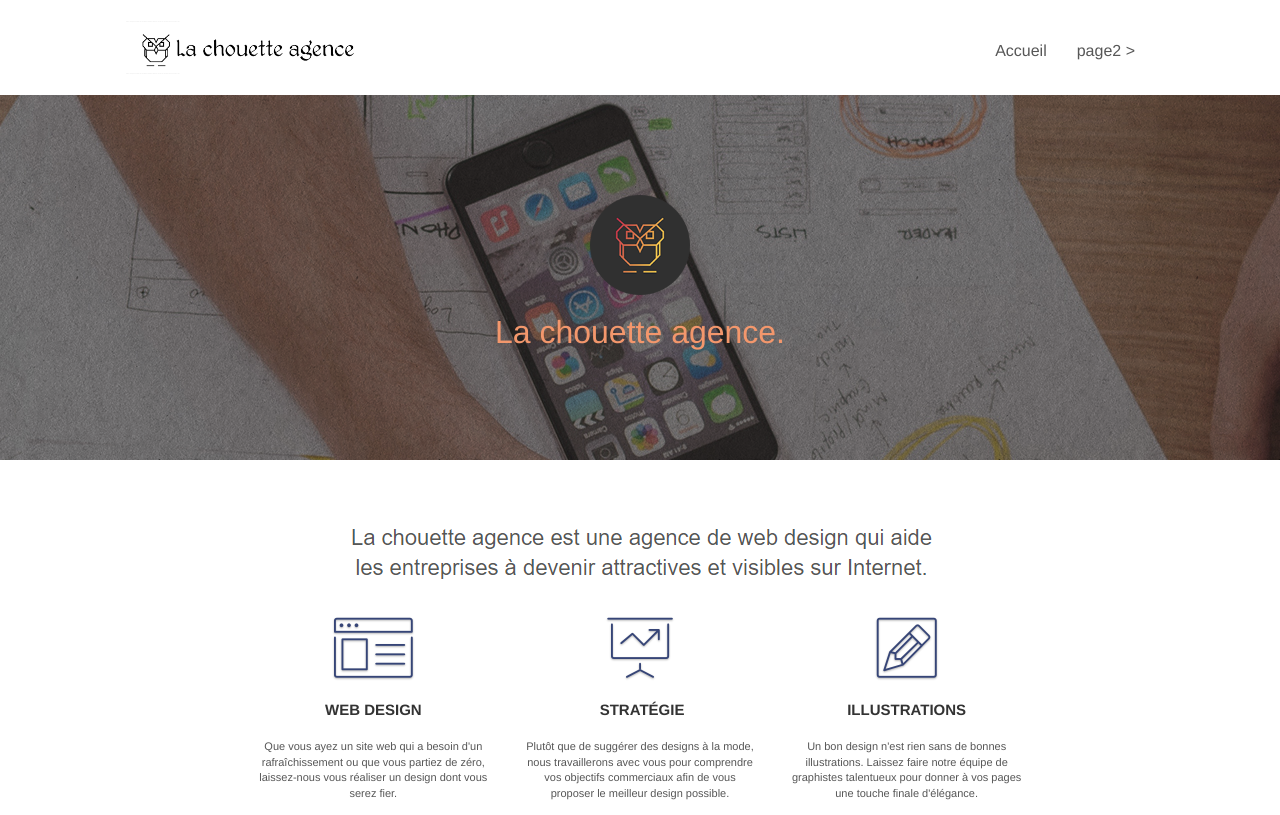
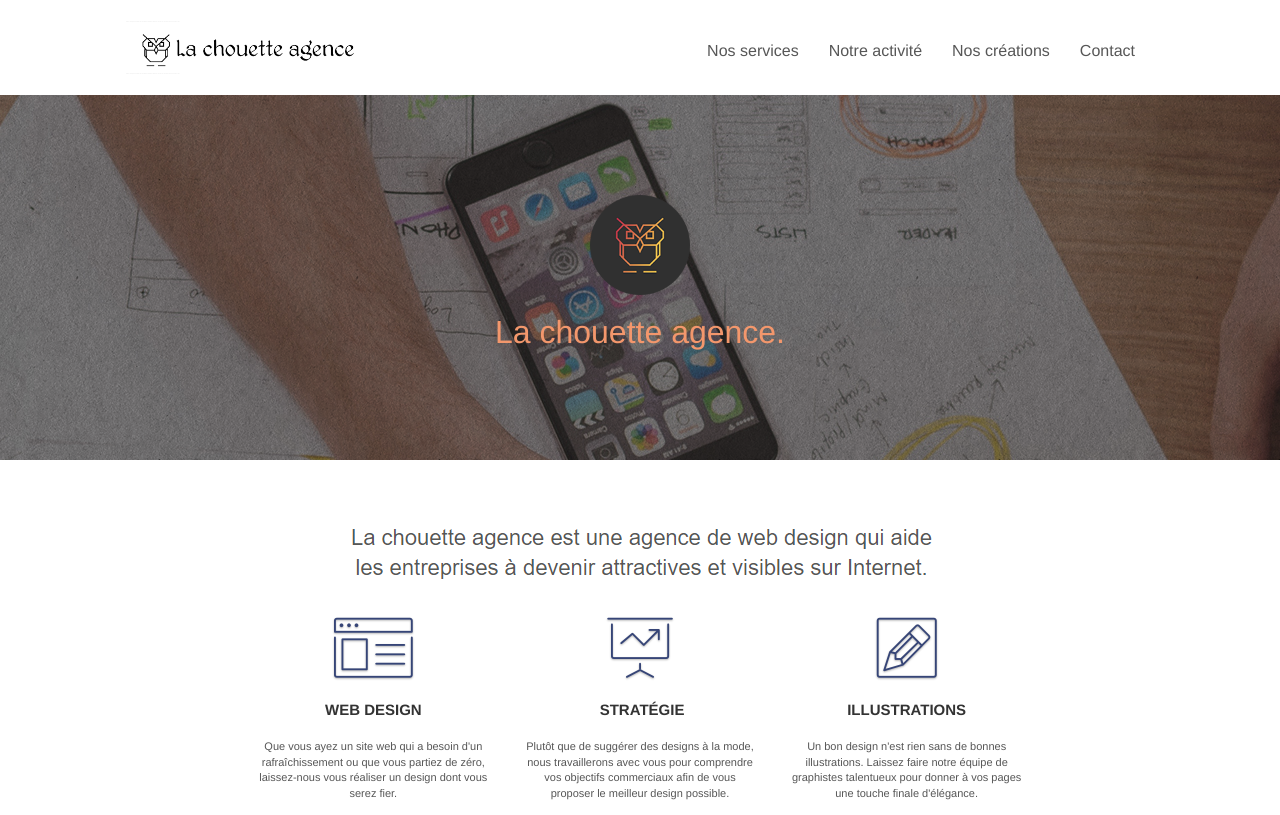
Before and after one commit to OCtest21/https---github.com-OCtest21-la_chouette_agence-optimized, a plain HTML site: page index.html in a window 1280 px wide. Shown: the top 815 px of the page. Drawn offline with Linux system fonts and the light colour scheme.

Commit message:
navigation link

```diff
--- a/index.html
+++ b/index.html
@@ -46,12 +46,16 @@
 			<div class="collapse navbar-collapse navbar-1 special-dropdown-nav">
 				<ul class="site-navigation nav navbar-nav">
 					<li>
-						<a href="index.html">Accueil</a>
+						<a href="#nos-services" title="Des services pour se démarquer sur le web">Nos services</a>
 					</li>
 					<li>
+						<a href="#notre-activite" title="Une agence web lyonnaise à votre écoute">Notre activité</a>
 					</li>
 					<li>
-						<a href="page2.html">page2 &gt;</a>
+						<a href="#portfolio" title="Nous travaillons avec beaucoup de clients, voici nos créations">Nos créations</a>
+					</li>
+					<li>
+						<a href="#contact" title="Formulaire de contact">Contact</a>
 					</li>
 				</ul>
 			</div>
@@ -73,10 +77,10 @@
 		</div>
 	</div>
 </div>
-<!-- bloc-1-presentation END -->
+<!-- Header-presentation END -->
 
 <!-- bloc-2-services -->
-<div class="bloc bgc-white l-bloc" id="bloc-2-services">
+<div class="bloc bgc-white l-bloc" id="nos-services">
 	<div class="container bloc-md">
 		<div class="row">
 			<div class="col-sm-12 text-center">
@@ -128,7 +132,7 @@
 <!-- bloc-2-services END -->
 
 <!-- bloc-3-what-i-do -->
-<div class="bloc tc-white bgc-atomic-tangerine bg-presentation d-bloc bloc-bg-texture texture-paper b-parallax" id="bloc-3-what-i-do">
+<div class="bloc tc-white bgc-atomic-tangerine bg-presentation d-bloc bloc-bg-texture texture-paper b-parallax" id="notre-activite">
 	<div class="container bloc-lg">
 		<div class="row tight-width-whitespace black-background">
 			<div class="col-sm-12">
@@ -145,7 +149,7 @@
 <!-- bloc-3-what-i-do END -->
 
 <!-- bloc-4-portfolio -->
-<div class="bloc bgc-white bg-lines-h2-bg bg-repeat l-bloc" id="bloc-4-portfolio">
+<div class="bloc bgc-white bg-lines-h2-bg bg-repeat l-bloc" id="portfolio">
 	<div class="container bloc-lg">
 		<div class="row">
 			<div class="col-sm-12 text-center">
@@ -197,7 +201,7 @@
 <!-- bloc-4-portfolio END -->
 
 <!-- bloc-5-cta -->
-<div class="bloc bgc-dark-slate-blue bg-banniere d-bloc bloc-bg-texture texture-paper" id="bloc-5-cta">
+<div class="bloc bgc-dark-slate-blue bg-banniere d-bloc bloc-bg-texture texture-paper" id="contact">
 	<div class="container bloc-lg">
 		<div class="row">
 			<h2 class="mg-md text-center tc-white">
```
